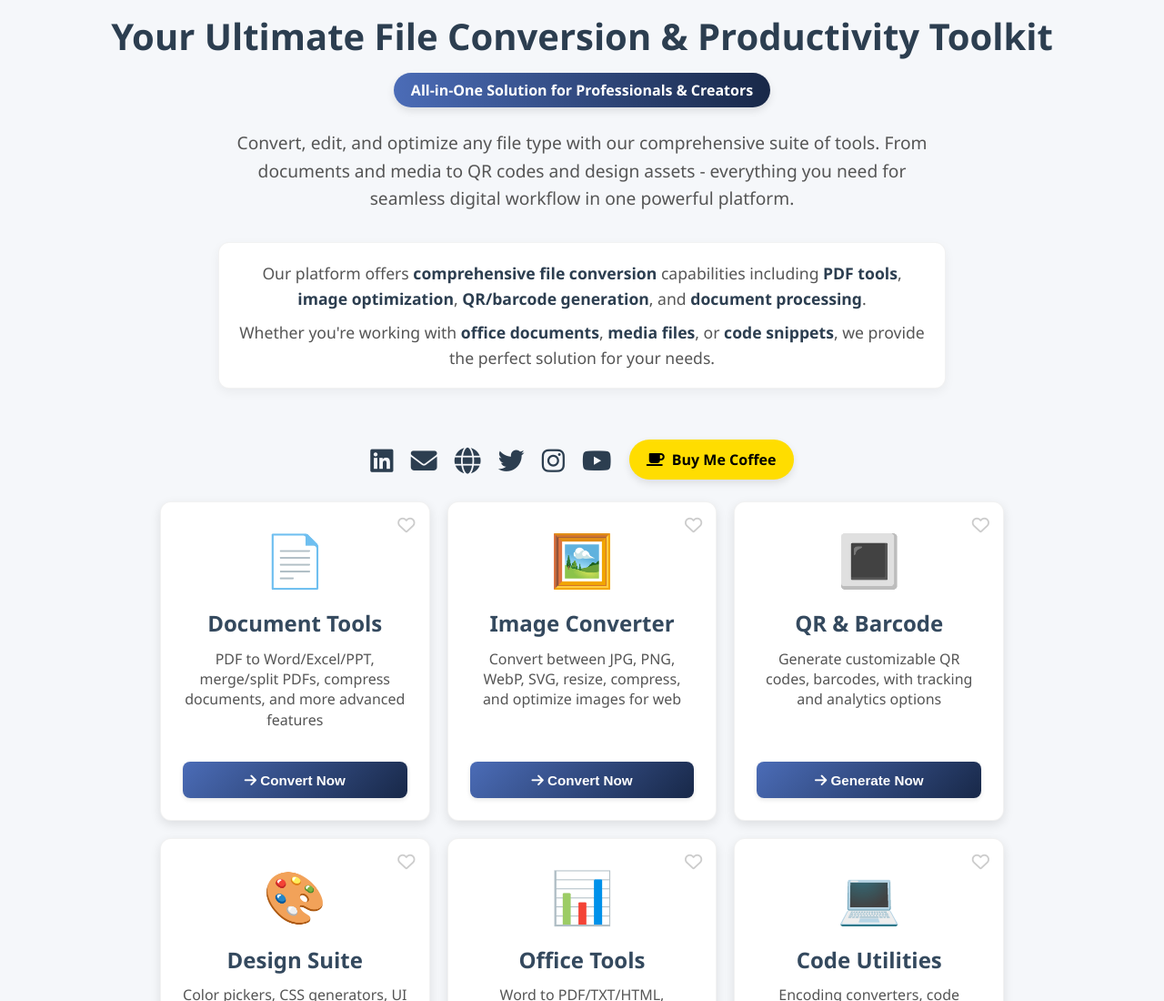
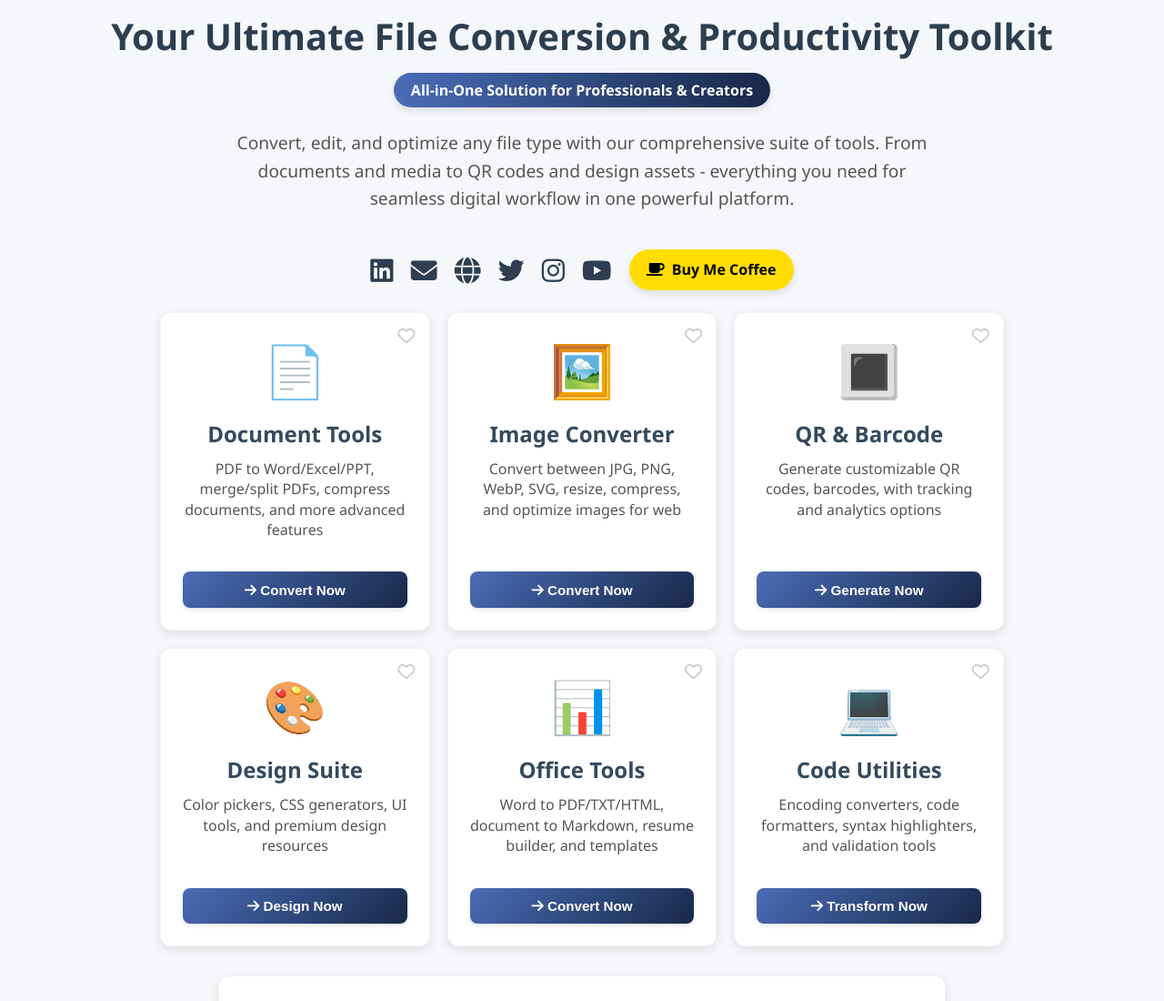
Before and after one commit to mukima1/site1, a plain HTML site: page index.html in a window 1280 px wide. Shown: the top 1100 px of the page at 91% size. Drawn offline with Linux system fonts and the light colour scheme.

Commit message:
adjusted

```diff
--- a/index.html
+++ b/index.html
@@ -383,10 +383,6 @@
     seamless digital workflow in one powerful platform.
   </p>
 
-  <div class="feature-description">
-    <p>Our platform offers <span class="highlight">comprehensive file conversion</span> capabilities including <span class="highlight">PDF tools</span>, <span class="highlight">image optimization</span>, <span class="highlight">QR/barcode generation</span>, and <span class="highlight">document processing</span>.</p>
-    <p>Whether you're working with <span class="highlight">office documents</span>, <span class="highlight">media files</span>, or <span class="highlight">code snippets</span>, we provide the perfect solution for your needs.</p>
-  </div>
 
   <div class="social-coffee-container">
     <a href="https://www.linkedin.com/in/ssenkima-ashiraf-a841ba241" target="_blank" class="social-icon linkedin">
```
